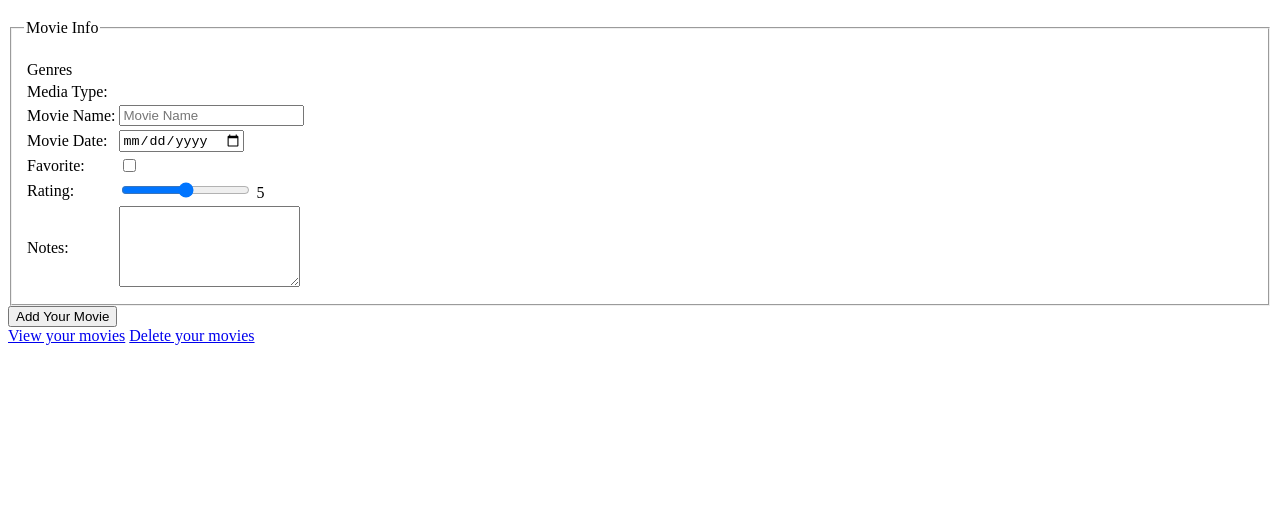
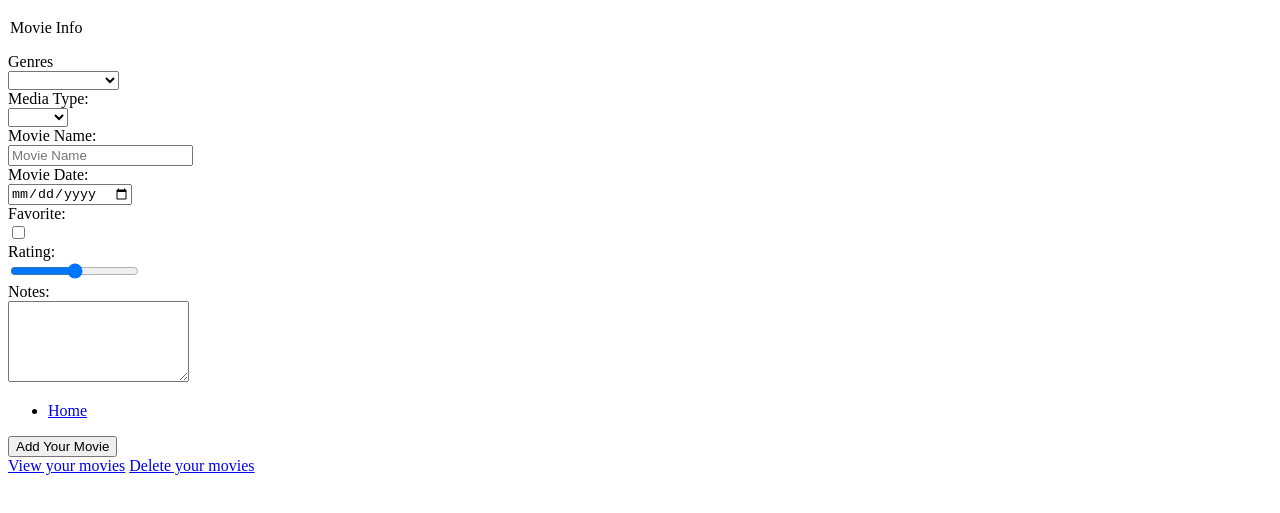
Before and after one commit to s-chapman/MiU, a plain HTML site: page Week2/testing/additem.html in a window 1280 px wide. Shown: the part 61-574 px from the top of the page. Drawn offline with Linux system fonts and the light colour scheme.

Commit message:
cleaned up my add item page

```diff
--- a/Week2/testing/additem.html
+++ b/Week2/testing/additem.html
@@ -14,68 +14,59 @@
 
     </head>
     <body>
+	<div data-role="page">
         <h1>Add Your Movies Here</h1>
          <form action="#" method="post" id='form'>
-            <fieldset>
+        <div>
                 <legend>Movie Info</legend>
                 <ul id="errors"></ul>
                 <!--start of the table for all my input fields-->
-               <table>
-                <tr>
+
                     <!--Genres type drop down-->
-                   <td>
-                    <label for="dropDown">Genres</label>
-                    </td>
-                   <td id="genres"></td>
-                </tr>
-                       <!-- <select id="typedropdown" name="typedropdown">
-                            <option value='Action'>Action</option>
-                            <option value='Adventure'>Adventure</option>
-                            <option value='Comedy'>Comedy</option>
-                            <option value='ComingofAge'>Coming Of Age</option>
-                            <option value='Crime'>Crime</option>
-                            <option value='ScienceFiction'>Science Fiction</option>
-                            <option value='Horror'>horror</option>
-                            <option value='Drama'>Drama</option>
-                        </select>-->
-                <tr>
-                    <!--radio buttons for media type-->
-                    <td><label for="media">Media Type:</label></td><td id="media">
-                    <!--<input type="radio" name="Media" value="DVD" id="Media1">DVD
-                    <input type="radio" name="Media" value="BluRay" id="Media1">BluRay
-                    <input type="radio" name="Media" value="Digital" id="Media1">Digital-->
-                    </td>
-                </tr>
-                <tr>
+
+			<div><label for="dropDown">Genres</label></div>
+
+                  <div id="genres"></div>
+
+                    <div><label for="media">Media Type:</label></div>
+		    <div id="media"></div>
+
+
                     <!--text fileds for movie name and date-->
-                    <td><label for="mname">Movie Name:</label></td><td><input type="text" id="mname" placeholder="Movie Name"/></td>
-                </tr>
-                <tr>
-                    <td><label for="mdate">Movie Date:</label></td><td><input type="date" id="mdate" placeholder="Movie Date"/></td>
-                </tr>
-                <tr>
+                   <div><label for="mname">Movie Name:</label></div><div><input type="text" id="mname" placeholder="Movie Name"/></div>
+
+                    <div><label for="mdate">Movie Date:</label></div><div><input type="date" id="mdate" placeholder="Movie Date"/></div>
+
                     <!--favorite checkbox-->
-                    <td><label for="mfavorite">Favorite:</label></td><td><input type="checkbox" name="Favorite" id="mfavorite" value="Yes"/></td>
-                </tr>
-                <tr>
+                    <div><label for="mfavorite">Favorite:</label></div><div><input type="checkbox" name="Favorite" id="mfavorite" value="Yes"/></div>
+
                     <!--radting slider-->
-                    <td><label for="mrating">Rating:</label></td><td><input id= "mrating" type="range" Min="0" Max="10" name="Rating"/>
-                    <span id="mratingValue">5</span>
-                    </td>
-                </tr>
-                <tr>
+                    <div><label for="mrating">Rating:</label></div><div><input id= "mrating" type="range" Min="0" Max="10" name="Rating"/>
+
+                    </div>
+
                     <!--text area-->
-                    <td><label for="mnotes">Notes:</label></td><td><textarea cols="20" rows="5" wrap="hard" name="mnotes" id="mnotes"></textarea></td>
-                </tr>
-                </table>
-            </fieldset>
+                    <div><label for="mnotes">Notes:</label></div><div><textarea cols="20" rows="5" wrap="hard" name="mnotes" id="mnotes"></textarea></div>
+
+		<div data-role="footer" data-position="fixed">
+				<div data-role="navbar">
+					<ul>
+						<li>
+							<a href="index.html" data-transition="flow" data-ajax="true" >Home</a>
+						</li>
+					</ul>
+				</div>
+			</div>
+
+        </div>
             <input type="button" Value="Add Your Movie" id="submit"/>
         </form>
-         <a href="#" id="editYourMovie">View your movies</a>&nbsp;<a href="#" id="deleteYourMovie">Delete your movies</a>
+         <a href="view.html" id="editYourMovie">View your movies</a>&nbsp;<a href="#" id="deleteYourMovie">Delete your movies</a>
          <a href="additem.html" id="addNew" style="display:none;">Add New Movie</a>
          <!-- scripts here -->
-        <script src="JS/json.js" type="text/javascript"></script>
-        <script src="JS/movie.main.js" type="text/javascript"></script>
+	 <script src="js/functionLib.js"></script>
+	<script src="js/additem.js"></script>
 
+	</div>
     </body>
 </html>
```
